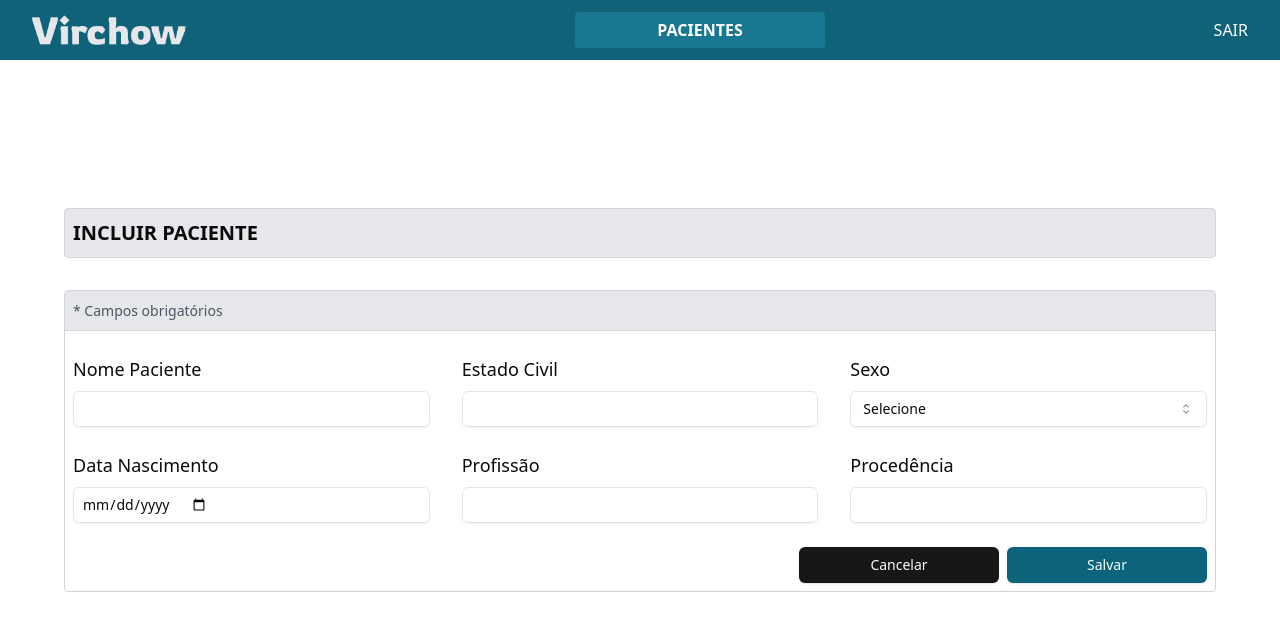
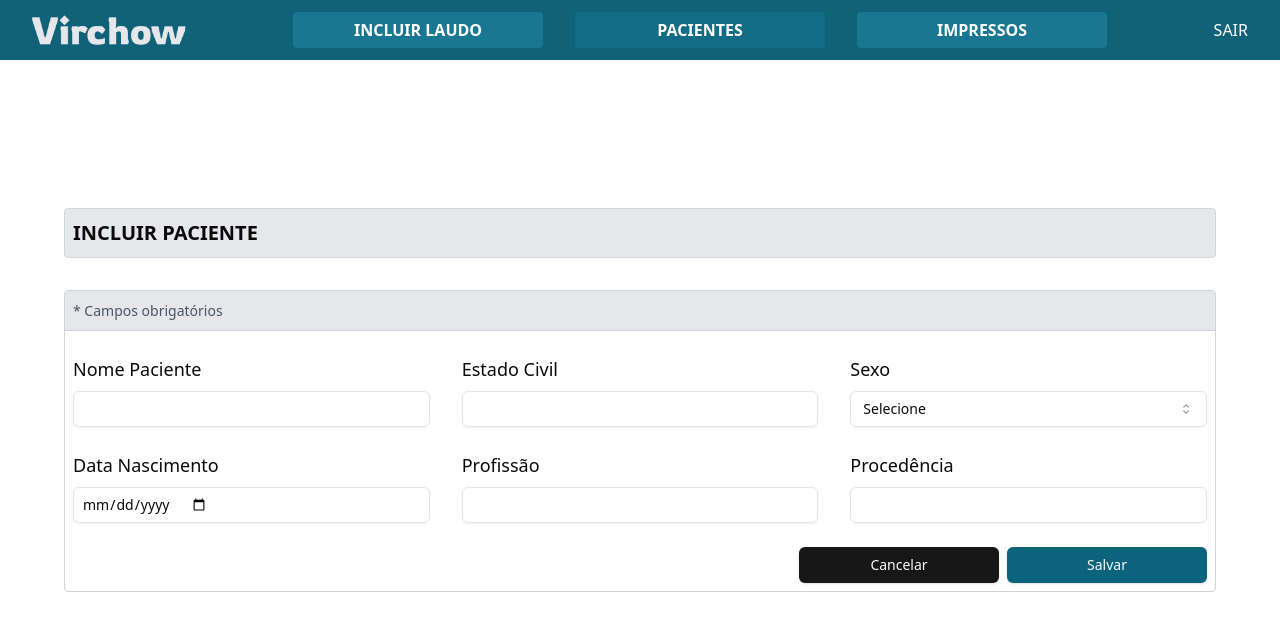
Before and after one commit to CaioMantovaniBorba/virchow-web, a React (Vite) app: page /cadastrarpaciente in a window 1280 px wide. Shown: the top 630 px of the page. Built offline with nearby package versions, Linux system fonts and the light colour scheme.

Commit message:
feat: active tab

```diff
--- a/src/components/Header/index.tsx
+++ b/src/components/Header/index.tsx
@@ -15,29 +15,47 @@ function Header() {
   const userString = localStorage.getItem("user");
   const user = userString ? JSON.parse(userString) : null;
 
+  const baseStyle =
+    "text-white text-center font-bold w-[250px] px-12 py-1.5 rounded-sm max-md:text-xs";
+  const location = useLocation();
+
+  const isPacienteRoute = () =>
+    ["/cadastropaciente", "/cadastrarpaciente", "/editarpaciente"].includes(location.pathname);
+
+  const isLaudoRoute = () =>
+    ["/incluirlaudo", "/pedidolaudo"].includes(location.pathname);
+
   return (
     <div className="bg-[#0F6278] absolute top-0 left-0 w-full h-[60px] flex items-center justify-between">
       <img src={Virchow} alt="Logo Virchow" className="h-[30px] ml-8" />
 
       <ul className="flex space-x-8">
-        {/* <NavLink
+        <NavLink
           to="/"
-          className="bg-[#0C647C] text-white text-center font-bold w-[250px] px-12 py-1.5 rounded-sm max-md:text-xs"
+          className={() =>
+            `${isLaudoRoute() ? "bg-[#197791]/50" : "bg-[#197791]"} ${baseStyle}`
+          }
         >
           INCLUIR LAUDO
-        </NavLink> */}
+        </NavLink>
+
         <NavLink
           to="/cadastropaciente"
-          className="bg-[#197791] text-white text-center font-bold w-[250px] px-12 py-1.5 rounded-sm max-md:text-xs"
+          className={() =>
+            `${isPacienteRoute() ? "bg-[#197791]/50" : "bg-[#197791]"} ${baseStyle}`
+          }
         >
           PACIENTES
         </NavLink>
-        {/* <NavLink
+
+        <NavLink
           to="/impressoes"
-          className="bg-[#197791] text-white text-center font-bold w-[250px] px-12 py-1.5 rounded-sm max-md:text-xs"
+          className={({ isActive }) =>
+            `${isActive ? "bg-[#197791]/50" : "bg-[#197791]"} ${baseStyle}`
+          }
         >
           IMPRESSOS
-        </NavLink> */}
+        </NavLink>
       </ul>
 
       <span className="text-white hover:cursor-pointer mr-8" onClick={() => handleLogout()}>SAIR</span>
```
